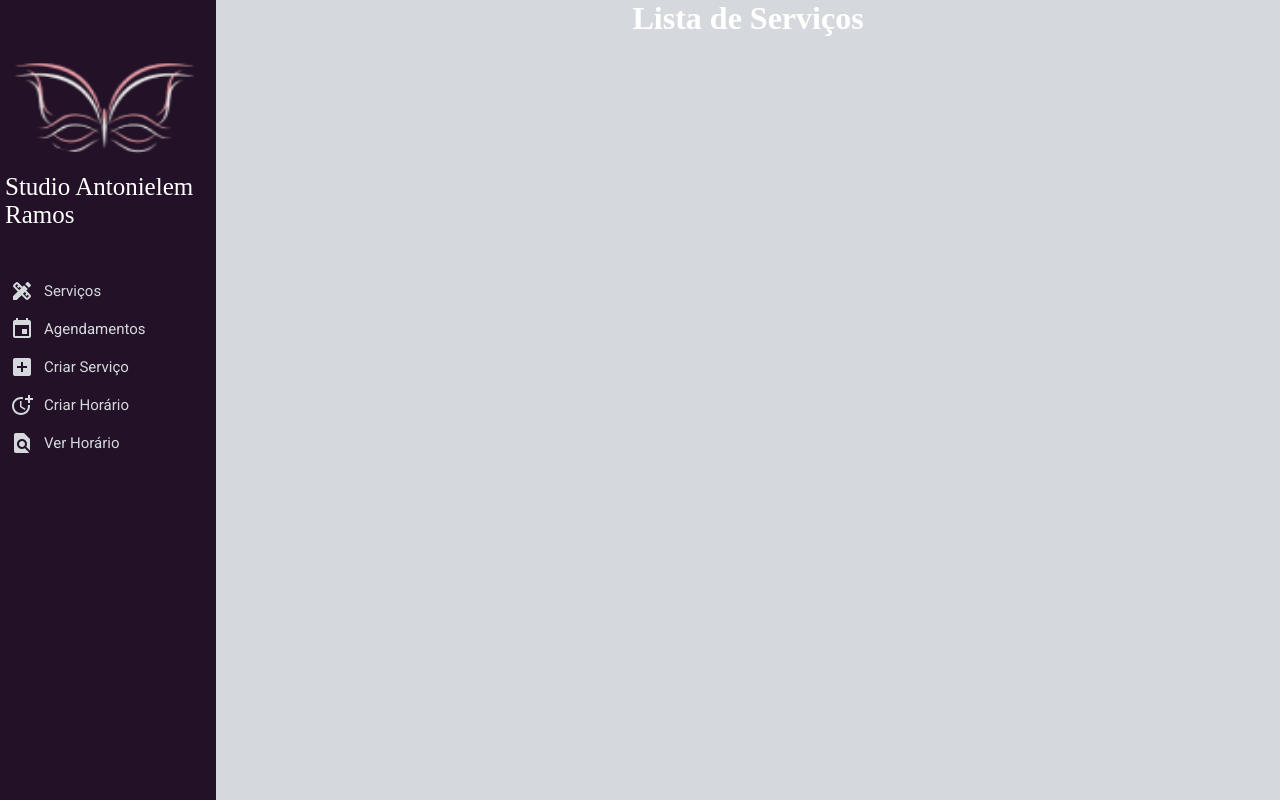
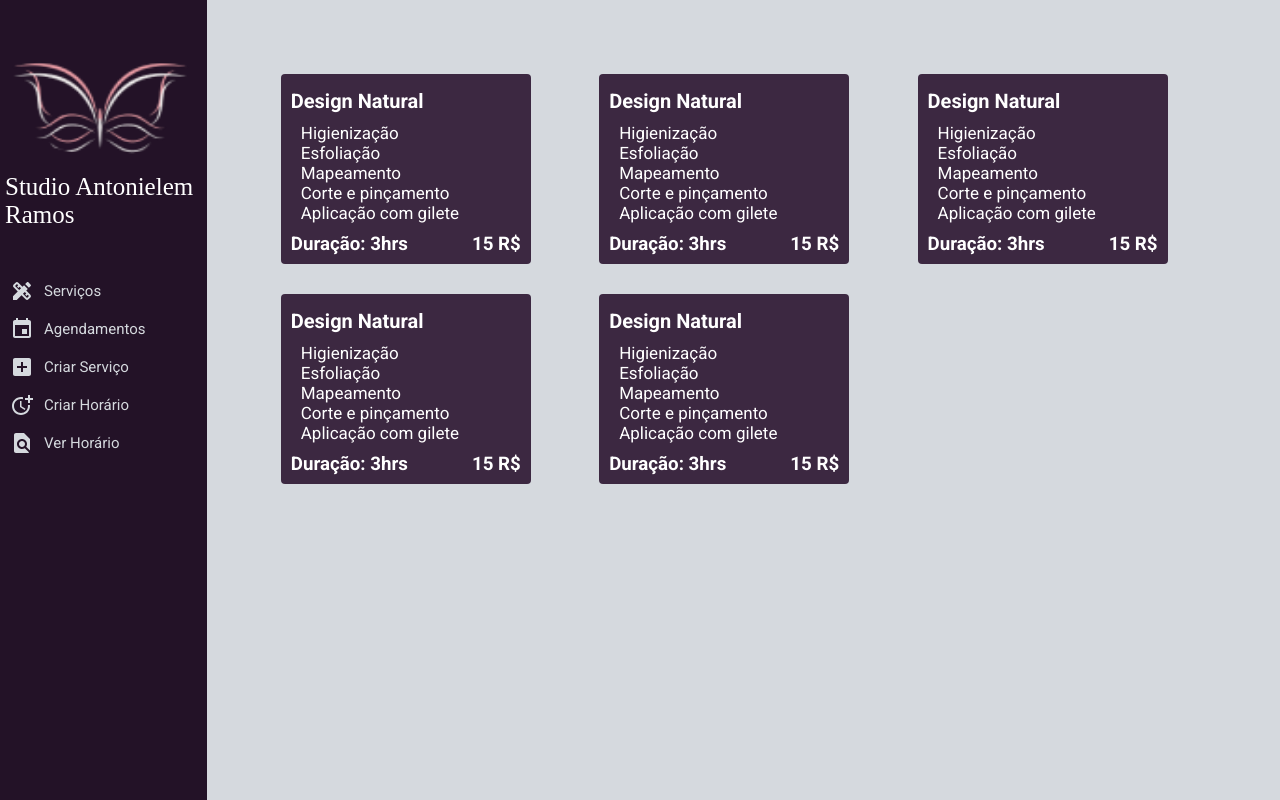
Before and after one commit to matcs06/SistemaDeAgendamentos, a Next.js app: page /admin/servicesList in a window 1280 px wide. Built offline with nearby package versions, Linux system fonts and the light colour scheme; a web font is replaced by a local one.

Commit message:
new changes to design

```diff
--- a/src/components/SideBar/SideBar.module.scss
+++ b/src/components/SideBar/SideBar.module.scss
@@ -16,12 +16,15 @@
          color: #D5D9DE;
          font-family: "Roboto";
          transition: font-size 0.2s;
+         transition: background 0.2s;
          font-size: 15px;
 
 
          &:hover{
-            color:#ffff;
-            font-size: 18px;
+            color:#231227;
+            font-size: 16px;
+            background: #D5D9DE;
+            border-radius: 2px;
          }
       }
    }
--- a/src/components/SideBar/index.tsx
+++ b/src/components/SideBar/index.tsx
@@ -20,7 +20,7 @@ const SideBar: React.FC = () => {
        document.documentElement.style.setProperty('--sidebar-width', "0px");
        document.documentElement.style.setProperty('--display-header', "none");
     }else{
-       document.documentElement.style.setProperty('--sidebar-width', "250px");
+       document.documentElement.style.setProperty('--sidebar-width', "280px");
        document.documentElement.style.setProperty('--display-header', "flex");
     }
   });
@@ -34,7 +34,7 @@ const SideBar: React.FC = () => {
         document.documentElement.style.setProperty('--display-header', "none");
      }else{
         setSideBarContainer("styles.sidebarContainer")
-        document.documentElement.style.setProperty('--sidebar-width', "250px");
+        document.documentElement.style.setProperty('--sidebar-width', "280px");
         document.documentElement.style.setProperty('--display-header', "flex");
      }
 
--- a/src/pages/admin/servicesList/ServiceList.module.scss
+++ b/src/pages/admin/servicesList/ServiceList.module.scss
@@ -3,11 +3,62 @@
    display: flex;
    background:var(--gray-backg);
    height: 100vh;
+   padding: 0;
+   margin: 0;
 }
 
 .panel{
-   display: flex;
+   display: grid;
    width: 100%;
-   justify-content: center;
-   overflow: unset;
+   grid-template-columns: repeat(auto-fit, minmax(250px, 1fr));
+   grid-template-rows: auto auto 1fr 1fr 1fr auto auto;
+   grid-gap:10px;
+   background: var(--gray-backg);
+   overflow-y: auto;
+   margin: 5% 5% 0 5% ;
+
+
 }
+
+.card{
+   width: 20%;
+   min-width: 250px;
+   background: var(--lilac-button);
+   border-radius: 4px;
+   padding: 15px 10px 10px 10px;
+   margin: 10px 15px 10px 10px;
+   height: 190px;
+   transition: background 0.2s;
+
+   &:hover{
+      background:#231227;
+   }
+
+
+
+   h1{
+      font-size: 20px;
+      margin-bottom: 10px;
+      font-family: "Roboto";
+   }
+   ul{
+      max-height: 100px;
+      overflow-y: auto;
+      margin: 5px 0 10px 0;
+
+
+      li{
+         font-family: "Roboto";
+         list-style: none;
+         margin: 0 0 0 10px;
+         font-size: 17px;
+      }
+   }
+
+   .cardBottom{
+     font-family: "Roboto";
+     display: flex;
+     align-items: center;
+     justify-content: space-between;
+   }
+}
--- a/src/pages/admin/servicesList/index.tsx
+++ b/src/pages/admin/servicesList/index.tsx
@@ -6,7 +6,141 @@ export default function ServicesList(){
       <div className={styles.container}>
          <SideBar/>
          <div className={styles.panel}>
-            <h1>Lista de Serviços</h1>
+
+            <div className={styles.card}>
+               <h1>Design Natural</h1>
+               <ul>
+                  <li>
+                     Higienização
+                  </li>
+                  <li>
+                     Esfoliação
+                  </li>
+                  <li>
+                     Mapeamento
+                  </li>
+                  <li>
+                     Corte e pinçamento
+                  </li>
+                  <li>
+                     Aplicação com gilete
+                  </li>
+               </ul>
+               <div className={styles.cardBottom}>
+                  <h3>Duração: 3hrs</h3>
+                  <h3>15 R$</h3>
+               </div>
+            </div>
+
+            <div className={styles.card}>
+               <h1>Design Natural</h1>
+               <ul>
+                  <li>
+                     Higienização
+                  </li>
+                  <li>
+                     Esfoliação
+                  </li>
+                  <li>
+                     Mapeamento
+                  </li>
+                  <li>
+                     Corte e pinçamento
+                  </li>
+                  <li>
+                     Aplicação com gilete
+                  </li>
+                   <li>
+                     Aplicação com gilete
+                  </li>
+                   <li>
+                     Aplicação com gilete
+                  </li>
+                   <li>
+                     Aplicação com gilete
+                  </li>
+               </ul>
+               <div className={styles.cardBottom}>
+                  <h3>Duração: 3hrs</h3>
+                  <h3>15 R$</h3>
+               </div>
+            </div>
+
+            <div className={styles.card}>
+               <h1>Design Natural</h1>
+               <ul>
+                  <li>
+                     Higienização
+                  </li>
+                  <li>
+                     Esfoliação
+                  </li>
+                  <li>
+                     Mapeamento
+                  </li>
+                  <li>
+                     Corte e pinçamento
+                  </li>
+                  <li>
+                     Aplicação com gilete
+                  </li>
+               </ul>
+               <div className={styles.cardBottom}>
+                  <h3>Duração: 3hrs</h3>
+                  <h3>15 R$</h3>
+               </div>
+            </div>
+
+            <div className={styles.card}>
+               <h1>Design Natural</h1>
+               <ul>
+                  <li>
+                     Higienização
+                  </li>
+                  <li>
+                     Esfoliação
+                  </li>
+                  <li>
+                     Mapeamento
+                  </li>
+                  <li>
+                     Corte e pinçamento
+                  </li>
+                  <li>
+                     Aplicação com gilete
+                  </li>
+               </ul>
+               <div className={styles.cardBottom}>
+                  <h3>Duração: 3hrs</h3>
+                  <h3>15 R$</h3>
+               </div>
+            </div>
+            <div className={styles.card}>
+               <h1>Design Natural</h1>
+               <ul>
+                  <li>
+                     Higienização
+                  </li>
+                  <li>
+                     Esfoliação
+                  </li>
+                  <li>
+                     Mapeamento
+                  </li>
+                  <li>
+                     Corte e pinçamento
+                  </li>
+                  <li>
+                     Aplicação com gilete
+                  </li>
+               </ul>
+               <div className={styles.cardBottom}>
+                  <h3>Duração: 3hrs</h3>
+                  <h3>15 R$</h3>
+               </div>
+            </div>
+
+
          </div>
 
       </div>
--- a/src/styles/global.scss
+++ b/src/styles/global.scss
@@ -9,7 +9,7 @@
    --gray-backg: #D5D9DE;
    --lilac-button: #3C2841;
    --lilac-backg: #231227;
-   --sidebar-width: 260px;
+   --sidebar-width: 280px;
    --display-header:flex;
    --toogle-color:white;
 
```
